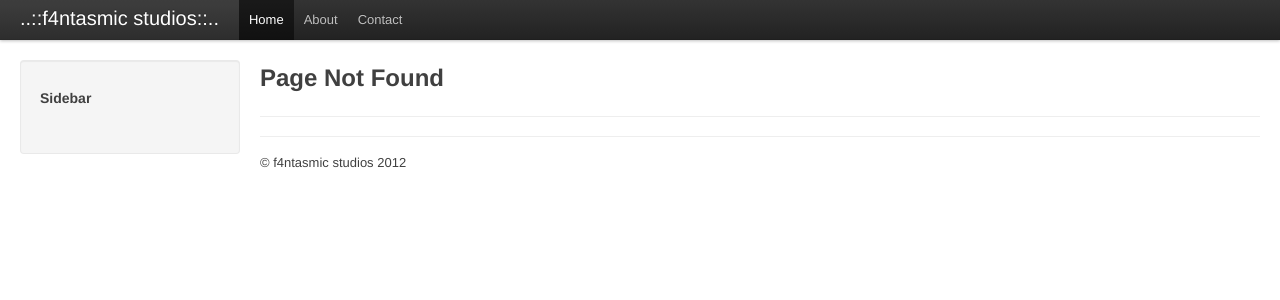
After one commit to rogersmark/yaba2, a Django app: template yaba2/templates/404.html in a window 1280 px wide. The commit adds this page. Shown: the top 300 px of the page. Run offline with Django 3.2, Linux system fonts and the light colour scheme; the template is opened without the code that fills it, so the values that code supplies are empty.

Commit message:
template cleanup

```diff
--- /dev/null
+++ b/yaba2/templates/404.html
@@ -0,0 +1,11 @@
+{% extends "yaba2/base.html" %}
+{% block title %}Page Not Found{% endblock %}
+{% block content %}
+<div class="row">
+  <div class="span11">
+      <h2>Page Not Found</h2>
+  </div>
+</div>
+<hr>
+
+{% endblock %}
--- a/yaba2/templates/yaba2/base.html
+++ b/yaba2/templates/yaba2/base.html
@@ -36,8 +36,8 @@
 
           <ul class="nav">
               <li class="active"><a href="{% url index %}">Home</a></li>
-            <li><a href="#about">About</a></li>
-            <li><a href="#contact">Contact</a></li>
+            <li><a href="/about/">About</a></li>
+            <li><a href="/contact/">Contact</a></li>
           </ul>
 
         </div>
@@ -60,7 +60,7 @@
         {% block content %}{% endblock %}
 
         <footer>
-          <p>&copy; f4ntasmic studios 2011</p>
+        <p>&copy; f4ntasmic studios {% now "Y" %}</p>
 
         </footer>
       </div>
--- a/yaba2/templates/yaba2/story_list.html
+++ b/yaba2/templates/yaba2/story_list.html
@@ -11,8 +11,9 @@
               <p>{{ story.post|safe|truncatewords:100 }}</p>
 
               <p><a class="btn" href="{{ story.get_absolute_url }}">View details &raquo;</a></p>
-            <p><small>Author: {{ story.author.username }}</small><br />
-            <small>Written: {{ story.created }}</small></p>
+            <p><small>Author: {{ story.author.username }}<br />
+            Written: {{ story.created }}<br />
+            Tags: {% for tag in story.tags.all %}<a href="{% url tag-stories tag.name %}">{{ tag.name }}</a>{% if not forloop.last %}, {% endif %}{% endfor %}</small></p>
           </div>
         </div>
         {% if not forloop.last %}
```
Also changed, not shown: yaba2/templates/500.html (added, +11 -0 lines).
